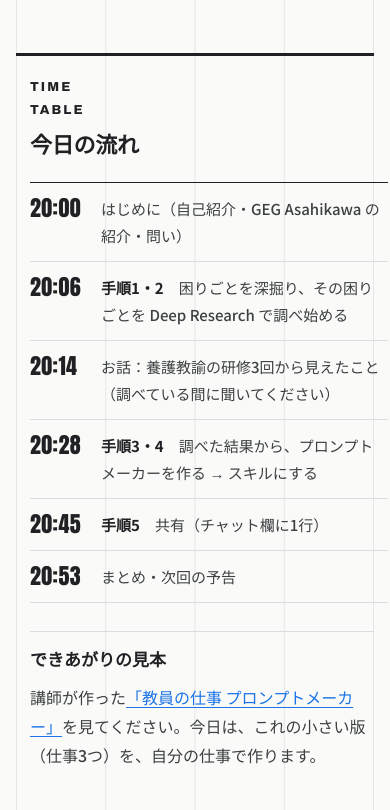
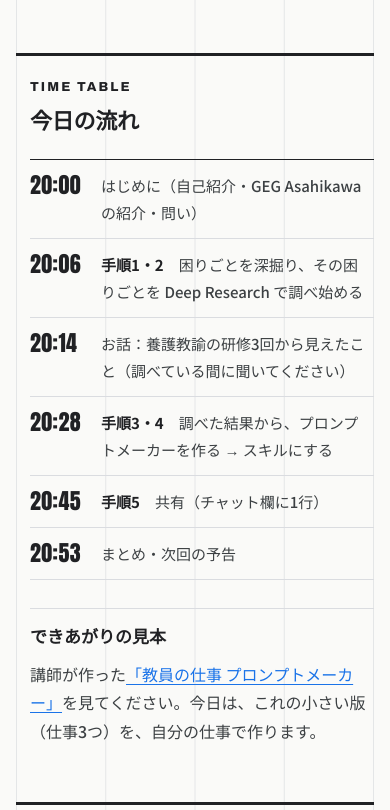
Before and after one commit to KTS-0513/geg-prompt-maker, a plain HTML site: page index.html in a window 390 px wide. Shown: the part 1190-2000 px from the top of the page. Drawn offline with Linux system fonts and the light colour scheme.

Commit message:
本文の欄をグリッドの縦線にそろえた

```diff
--- a/index.html
+++ b/index.html
@@ -23,7 +23,7 @@ button{font:inherit;font-family:var(--jp);font-weight:700;font-size:15px;min-hei
 button:hover{opacity:.85}button:active{opacity:.7}
 button.sub{background:transparent;color:var(--ink);box-shadow:inset 0 0 0 2px var(--ink)}
 button:focus-visible,a:focus-visible,summary:focus-visible{outline:3px solid var(--focus);outline-offset:3px}
-.bar{height:12px;display:grid;grid-template-columns:repeat(4,1fr)}.bar i:nth-child(1){background:var(--blue)}.bar i:nth-child(2){background:var(--red)}.bar i:nth-child(3){background:var(--yellow)}.bar i:nth-child(4){background:var(--green)}
+.bar{margin:0 -32px;height:12px;display:grid;grid-template-columns:repeat(4,1fr)}.bar i:nth-child(1){background:var(--blue)}.bar i:nth-child(2){background:var(--red)}.bar i:nth-child(3){background:var(--yellow)}.bar i:nth-child(4){background:var(--green)}
 body{padding:0 32px}
 .wrap{position:relative;max-width:1120px;margin:auto;padding:0 0 80px;--cols:6;--gl:#D3D6DA}
 .wrap::before{content:"";position:absolute;inset:0;pointer-events:none;z-index:0;border-right:1px solid var(--gl);
@@ -60,14 +60,14 @@ nav .word{font-family:var(--lab);font-weight:800;font-size:11px;letter-spacing:.
 .rule{margin:40px 0 0 calc(100%/6 + 24px);padding:20px 0;border-top:3px solid var(--red);border-bottom:1px solid var(--line);font-size:15px}
 .rule::before{content:"RULE";display:block;font-family:var(--lab);font-weight:800;font-size:12px;letter-spacing:.16em;color:var(--red-d);margin-bottom:6px}
 /* ── 各節：左に番号、右に中身 ── */
-section{display:grid;grid-template-columns:1fr 5fr;gap:0;margin-top:56px;padding-top:20px;border-top:3px solid var(--ink);scroll-margin-top:12px}
-section>*{grid-column:2;min-width:0;margin-left:24px}
-section>.head{grid-column:1/3;margin-left:0;display:grid;grid-template-columns:1fr 5fr;gap:0;align-items:end;margin-bottom:18px}
-.head>*{margin-left:24px}.head>.no,.head>.word{margin-left:14px}
+section{display:grid;grid-template-columns:calc(100%/6) 24px minmax(0,1fr);gap:0;margin-top:56px;padding-top:20px;border-top:3px solid var(--ink);scroll-margin-top:12px}
+section>*{grid-column:3;min-width:0}
+section>.head{grid-column:1/-1;display:grid;grid-template-columns:calc(100%/6) 24px minmax(0,1fr);gap:0;align-items:end;margin-bottom:18px}
+.head>*{grid-column:3}.head>.no,.head>.word{grid-column:1;margin-left:14px}
 .head .no{font-family:var(--disp);font-size:clamp(56px,8vw,96px);line-height:.85;color:var(--c)}
 .head .word{font-family:var(--lab);font-weight:800;font-size:13px;letter-spacing:.16em;color:var(--c);padding-bottom:6px}
-.head h2{grid-column:2}
-.head .time{grid-column:2;font-family:var(--jp);font-weight:700;font-size:13px;color:var(--muted);margin-top:4px}
+.head h2{grid-column:3}
+.head .time{grid-column:3;font-family:var(--jp);font-weight:700;font-size:13px;color:var(--muted);margin-top:4px}
 #s1,nav li:nth-child(4){--c:var(--blue)}#s2,nav li:nth-child(5){--c:var(--red)}#s3,nav li:nth-child(6){--c:var(--yellow-d)}#s4,nav li:nth-child(7){--c:var(--green)}#s5,nav li:nth-child(8){--c:var(--blue)}
 .note{font-size:14px;color:var(--muted);margin-top:12px}
 table{border-collapse:collapse;width:100%;font-size:15px;margin-top:6px;border-top:1px solid var(--ink)}
@@ -95,16 +95,16 @@ details{margin-top:12px}summary{cursor:pointer;min-height:44px;padding:10px 0;fo
 .refs{padding-left:0;list-style:none;font-size:14px}.refs li{padding:8px 0;border-bottom:1px solid var(--line)}
 footer{margin-top:72px;padding-left:14px;padding-top:16px;border-top:3px solid var(--ink);font-size:13px;color:var(--muted)}footer p{margin-top:6px}
 @media(max-width:760px){
-body{padding:0 16px}.wrap{--cols:4}
+body{padding:0 16px}.bar{margin:0 -16px}.wrap{--cols:4}
 .poster{grid-template-columns:repeat(4,1fr);grid-template-rows:repeat(5,auto)}.cells i:nth-child(n+21){display:none}.cells i:nth-last-child(-n+6){border-bottom:1px solid var(--gl)}.cells i:nth-child(n+17){border-bottom:0}
 .p-label,.p-date,.p-title,.lead{grid-column:1/5;padding-left:14px;padding-right:14px}
 .shapes{grid-column:1/5;grid-row:5;grid-template-columns:repeat(4,1fr);grid-template-rows:auto;padding:16px 0 20px}
 .s1,.s2,.s3,.s4{grid-row:1!important;margin:0!important}.s1{grid-column:1/3!important;place-self:start center!important;width:84px!important}.s2{grid-column:2/3!important;place-self:end end!important;width:30px!important}.s3{grid-column:3!important;place-self:end center!important;width:52px!important}.s4{grid-column:4!important;place-self:start center!important;width:40px!important;height:76px!important;border-radius:0 0 20px 20px}
 .wrap::before{opacity:.55}.poster .cells{opacity:1}
 nav ol{grid-template-columns:repeat(2,1fr)}nav li:nth-last-child(-n+4){border-bottom:1px solid var(--gl)}nav li:nth-last-child(-n+2){border-bottom:0}
-section,section>.head{grid-template-columns:1fr 3fr}
+section,section>.head{grid-template-columns:14px minmax(0,1fr)}
 .rule{margin-left:0}.head .no{font-size:48px}
-section>*{grid-column:1/3;margin-left:14px}section>.head{grid-column:1/3}.head h2,.head .time{grid-column:1/3;margin-left:14px}.head>.no,.head>.word{grid-column:1}
+section>*{grid-column:2}section>.head{grid-column:1/-1}.head>*,.head h2,.head .time{grid-column:2}.head>.no,.head>.word{grid-column:2;margin-left:0}
 .cards{grid-template-columns:1fr;gap:20px}th{white-space:normal;width:auto}}
 @media(prefers-reduced-motion:reduce){html{scroll-behavior:auto}}
 @media print{.bar,nav,.shapes{display:none}body{background:#fff}}
```
